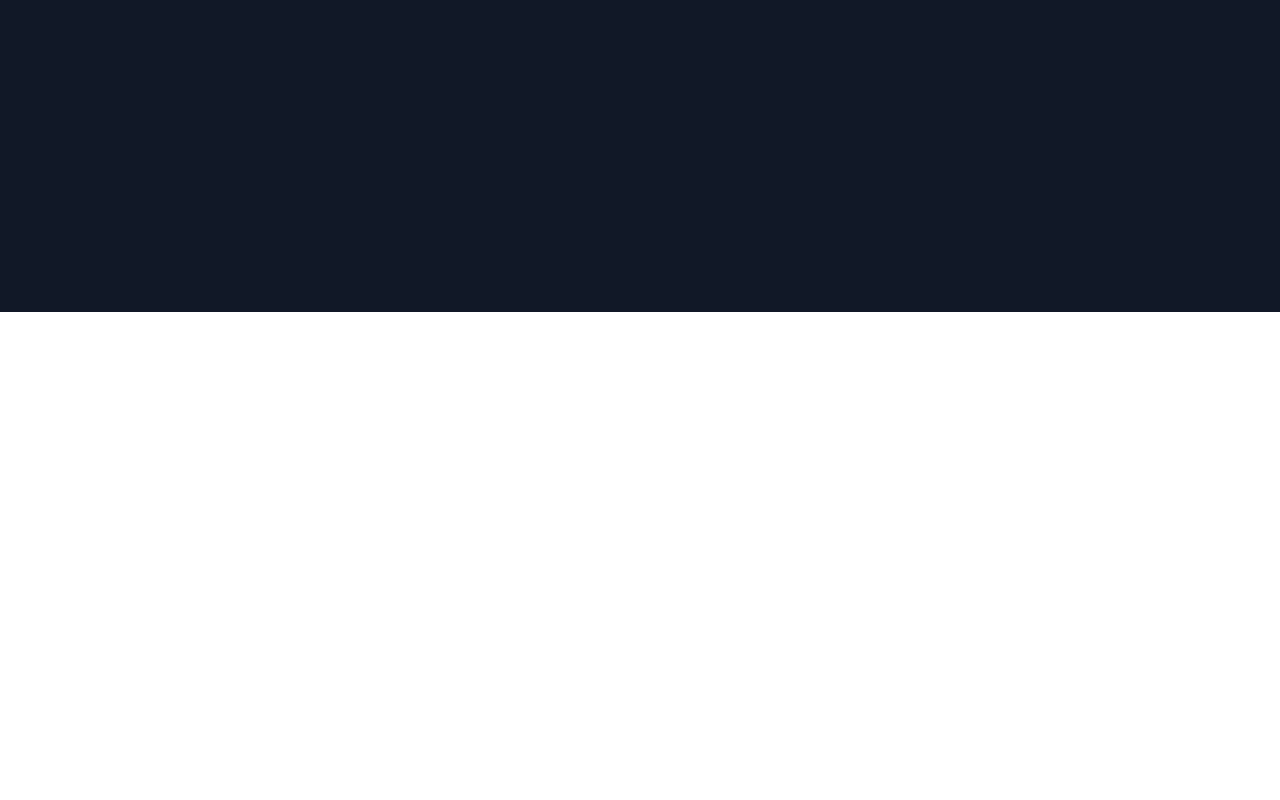
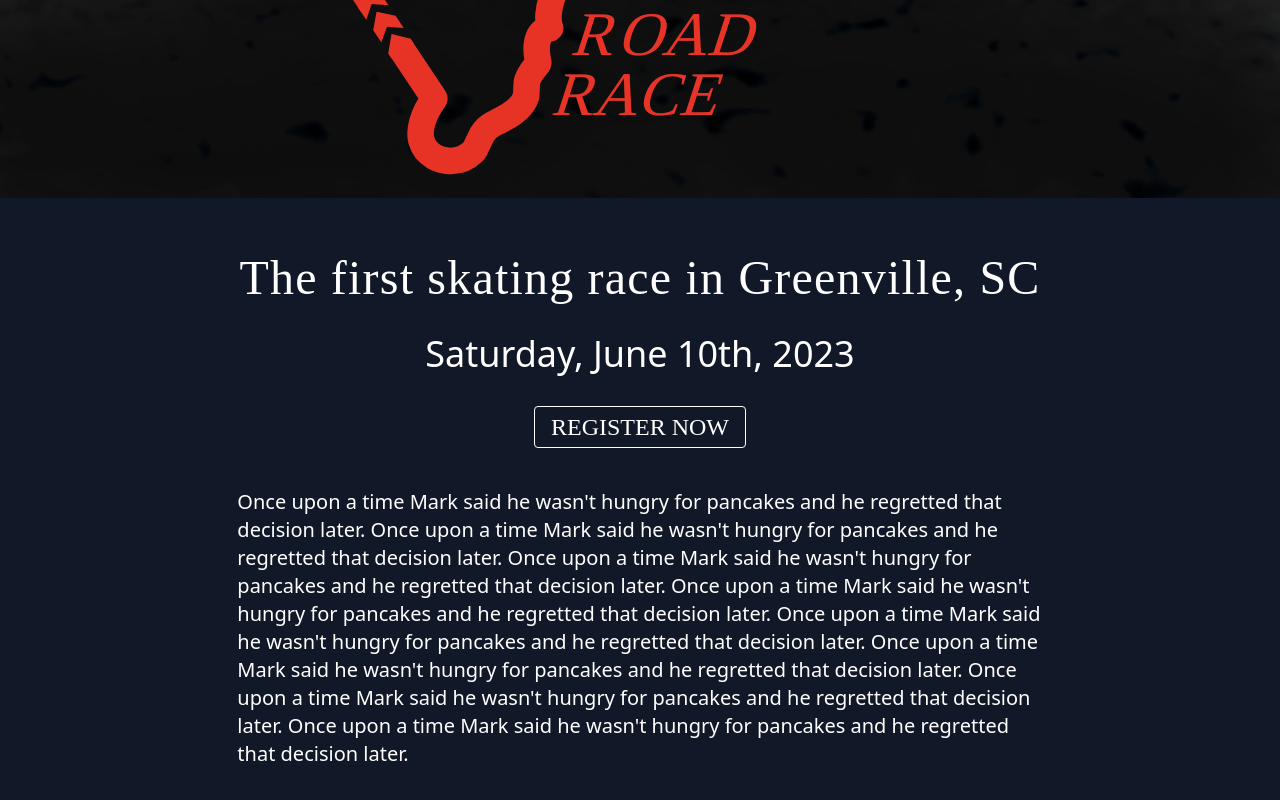
Before and after one commit to Abdeboskey/Reaper-Road-Race, a React (Vite) app: page / in a window 1280 px wide. Shown: the part 488-1288 px from the top of the page. Before the commit the page ends 800 px from the top, so only its background shows below. Built offline with nearby package versions, Linux system fonts and the light colour scheme; a web font is replaced by a local one.

Commit message:
Create initial home page

```diff
--- a/src/components/App.jsx
+++ b/src/components/App.jsx
@@ -1,13 +1,14 @@
 import { Routes, Route } from 'react-router-dom'
 import Layout from 'components/Layout'
+import Home from 'pages/Home'
 
 function App() {
 
   return (
-    <div className="relative bg-gray-900 h-screen font-mono">
+    <div className="relative bg-gray-900 min-h-screen m-0 font-mono">
       <Routes>
         <Route path="/" element={<Layout />}>
-          <Route index element={<h1>Home</h1>} />
+          <Route index element={<Home />} />
           <Route path="more" element={<h1>More Info</h1>} />
           <Route path="travel" element={<h1>Travel & Parking</h1>} />
           <Route path="results" element={<h1>Results</h1>} />
--- /dev/null
+++ b/src/components/CtaButton.jsx
@@ -0,0 +1,13 @@
+const CtaButton = () => {
+  const style = "inline-block text-2xl px-4 py-2 leading-none border rounded text-white border-white hover:border-transparent hover:text-teal-500 hover:bg-white mt-4 lg:mt-0"
+
+  return (
+    <div>
+      <a className={style} href="https://www.bikereg.com" target="_blank">
+        REGISTER NOW
+      </a>
+    </div>
+  )
+}
+
+export default CtaButton
--- /dev/null
+++ b/src/pages/Home.jsx
@@ -0,0 +1,38 @@
+import CtaButton from 'components/CtaButton'
+import fullLogo from 'assets/color_logo_full.svg'
+import heroBG from 'assets/skaters.jpg'
+
+const Home = () => {
+
+  return (
+    <main className="">
+      <div className="relative w-screen text-white">
+        <img className="w-100" src={heroBG} alt="Silhouettes of an inline speed skate"/>
+        <img className="absolute inset-x-1/2 -translate-x-1/2 bottom-5 w-11/12 md:w-1/2" src={fullLogo} alt="Carolina Reaper Road Race Logo" />
+      </div>
+      <div className="md:w-2/3 mx-auto py-10 text-white">
+        <h2 className="text-5xl tracking-wide text-center p-4 font-heading">
+          The first skating race in Greenville, SC
+        </h2>
+        <p className="font-body text-4xl text-center p-4">
+          Saturday, June 10th, 2023
+        </p>
+        <div className="flex justify-center align-center font-heading p-4">
+          <CtaButton />
+        </div>
+        <p className="font-body text-xl p-6">
+          Once upon a time Mark said he wasn't hungry for pancakes and he regretted that decision later.
+          Once upon a time Mark said he wasn't hungry for pancakes and he regretted that decision later.
+          Once upon a time Mark said he wasn't hungry for pancakes and he regretted that decision later.
+          Once upon a time Mark said he wasn't hungry for pancakes and he regretted that decision later.
+          Once upon a time Mark said he wasn't hungry for pancakes and he regretted that decision later.
+          Once upon a time Mark said he wasn't hungry for pancakes and he regretted that decision later.
+          Once upon a time Mark said he wasn't hungry for pancakes and he regretted that decision later.
+          Once upon a time Mark said he wasn't hungry for pancakes and he regretted that decision later.
+        </p>
+      </div>
+    </main>
+  )
+}
+
+export default Home
```
Also changed, not shown: src/assets/color_logo_full.svg (added), src/assets/skaters.jpg (added).
